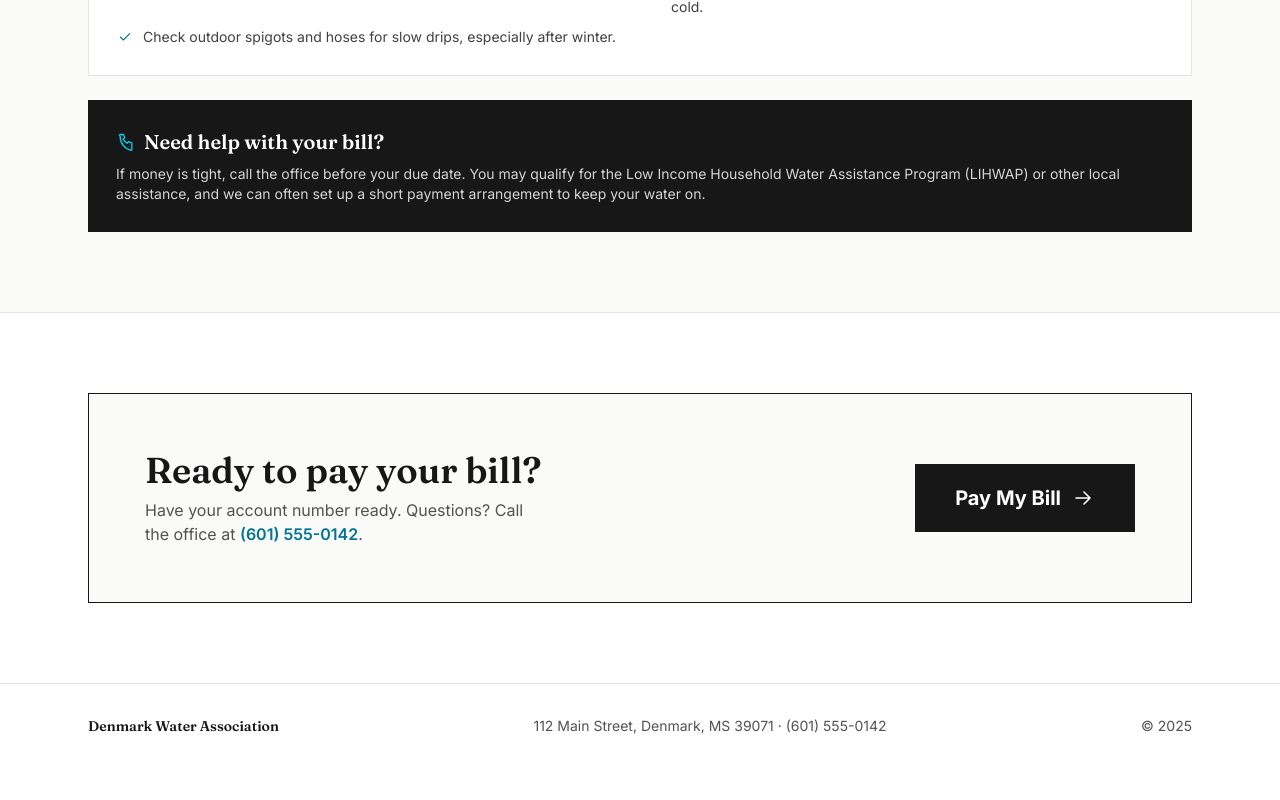
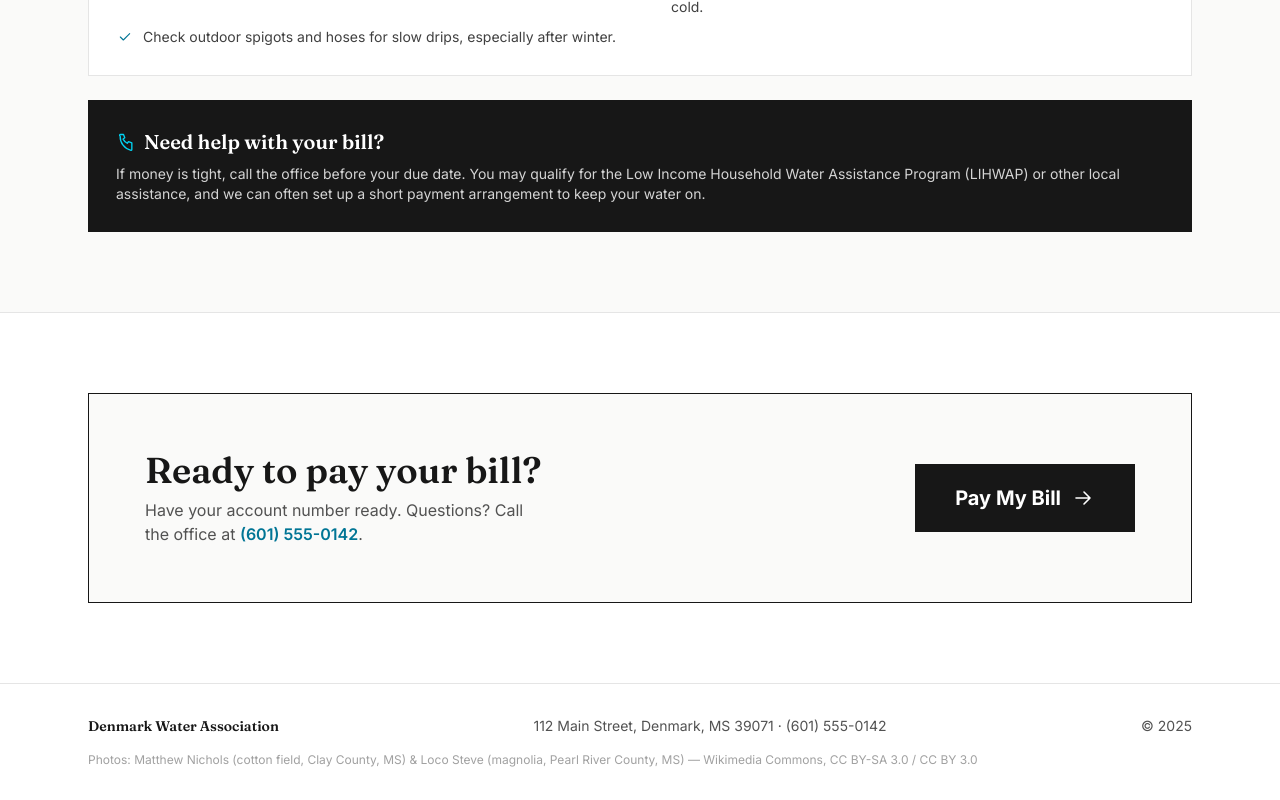
Before and after one commit to Aphrodine-wq/denmark-water-modern-slate, a Next.js app: page / in a window 1280 px wide. Shown: the part 4344-5144 px from the top of the page. Before the commit the page ends 5112 px from the top, so only its background shows below. Built offline with nearby package versions, Linux system fonts and the light colour scheme.

Commit message:
Use real Mississippi photography instead of generic stock
- Replace stock hero/band images with CC-licensed photos actually taken
  in Mississippi: cotton field (Clay County) and Southern magnolia,
  the state flower (Pearl River County) — credited in the footer

```diff
--- a/app/page.tsx
+++ b/app/page.tsx
@@ -105,7 +105,7 @@ export default function ModernLightHome() {
             </div>
           </div>
           <div className="relative min-h-[280px] md:min-h-full">
-            <img src="/images/hero.jpg" alt="Piney woods in morning fog" className="absolute inset-0 h-full w-full object-cover" />
+            <img src="/images/hero.jpg" alt="Cotton field under a storm sky in rural Mississippi" className="absolute inset-0 h-full w-full object-cover" />
           </div>
         </section>
 
@@ -136,7 +136,7 @@ export default function ModernLightHome() {
         <section id="quality" className="border-t border-neutral-200">
           <div className="mx-auto grid max-w-6xl items-center gap-12 px-6 py-20 md:grid-cols-2">
             <div className="overflow-hidden">
-              <img src="/images/band.jpg" alt="Sunlight through the canopy" className="h-80 w-full object-cover" />
+              <img src="/images/band.jpg" alt="Southern magnolia, the Mississippi state flower" className="h-80 w-full object-cover" />
             </div>
             <div>
               <p className="text-xs font-bold uppercase tracking-[0.25em] text-cyan-700">Clean water, close to home</p>
@@ -296,6 +296,9 @@ export default function ModernLightHome() {
           <span className="text-neutral-600">{org.address} · <a href={`tel:${org.phone}`} className="hover:text-neutral-900">{org.phone}</a></span>
           <span className="text-neutral-600">© {waterQuality.reportYear}</span>
         </div>
+        <div className="mx-auto mt-4 max-w-6xl px-6 text-xs text-neutral-400">
+          Photos: Matthew Nichols (cotton field, Clay County, MS) &amp; Loco Steve (magnolia, Pearl River County, MS) — Wikimedia Commons, CC BY-SA 3.0 / CC BY 3.0
+        </div>
       </footer>
     </div>
   );
```
Also changed, not shown: public/images/band.jpg, public/images/hero.jpg.
